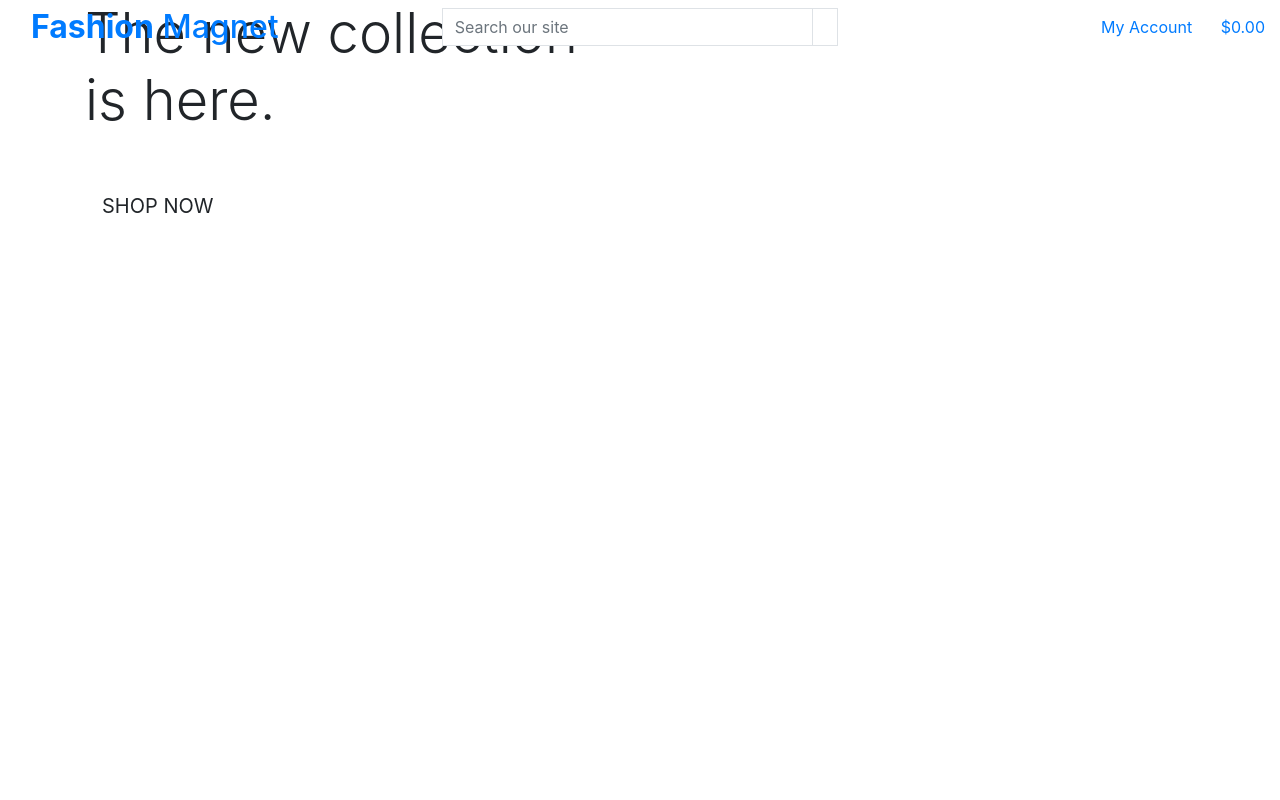
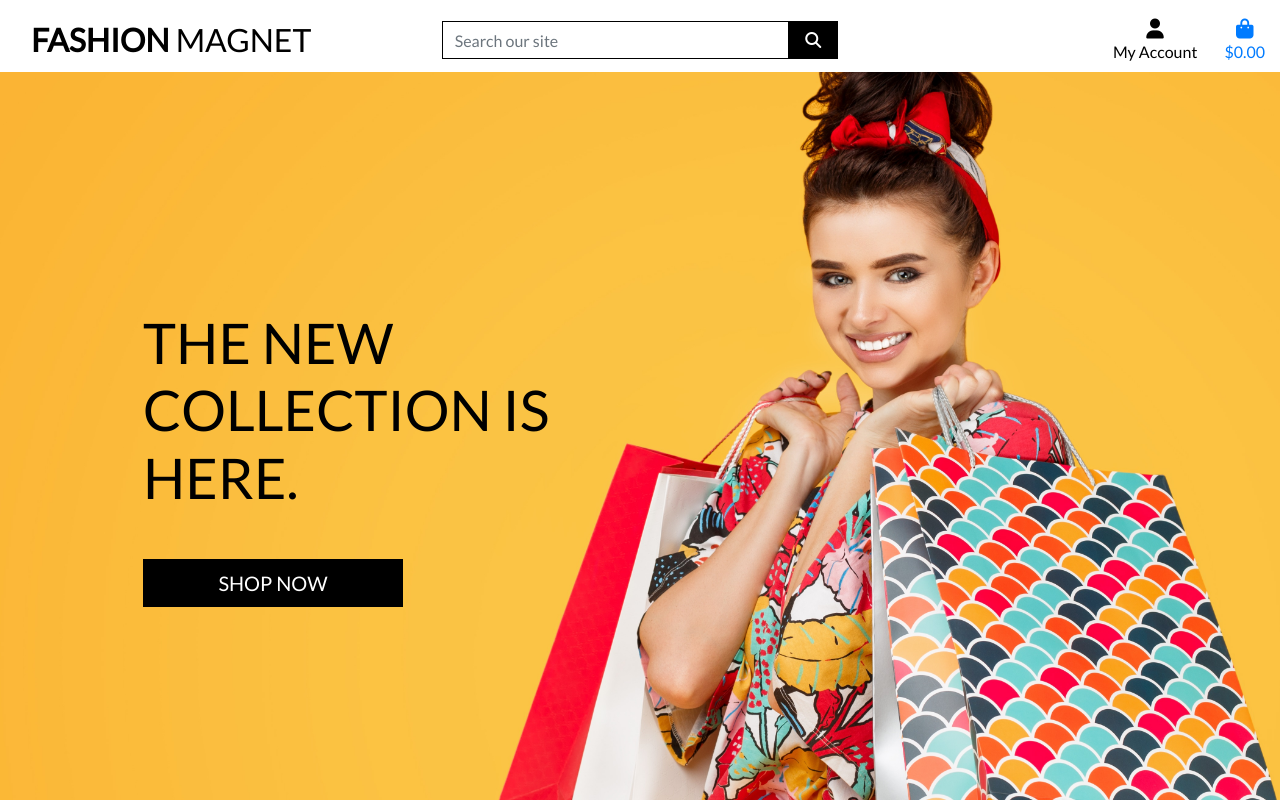
Before and after one commit to codewithmaik/fashion-magnet, a Django app: page / in a window 1280 px wide. Run offline with Django 3.2, Linux system fonts and the light colour scheme; some libraries are stand-ins or nearby versions.

Commit message:
Edit homepage
Add styles to homepage and configured settings and urls file for rooting.

```diff
--- a/fashion_magnet/settings.py
+++ b/fashion_magnet/settings.py
@@ -172,6 +172,11 @@ USE_TZ = True
 # https://docs.djangoproject.com/en/3.2/howto/static-files/
 
 STATIC_URL = '/static/'
+STATICFILES_DIRS = (os.path.join(BASE_DIR, 'static'),)
+
+MEDIA_URL = '/media/'
+MEDIA_ROOT = os.path.join(BASE_DIR, 'media')
+
 
 # Default primary key field type
 # https://docs.djangoproject.com/en/3.2/ref/settings/#default-auto-field
--- a/fashion_magnet/urls.py
+++ b/fashion_magnet/urls.py
@@ -15,9 +15,11 @@ Including another URLconf
 """
 from django.contrib import admin
 from django.urls import path, include
+from django.conf import settings
+from django.conf.urls.static import static
 
 urlpatterns = [
     path('admin/', admin.site.urls),
     path('accounts/', include('allauth.urls')),
     path('', include('home.urls'))
-]
+] + static(settings.MEDIA_URL, document_root=settings.MEDIA_ROOT)
--- a/static/css/base.css
+++ b/static/css/base.css
@@ -0,0 +1,81 @@
+html {
+    height: 100%;
+}
+
+body {
+    background: url('/media/homepage_background_cropped.jpg') no-repeat center center fixed;
+    background-size: cover;
+    height: calc(100vh - 164px);
+    color: #555;
+    font-family: 'Lato';
+}
+
+/* Bulma CSS */
+.icon {
+    align-items: center;
+    display: inline-flex;
+    justify-content: center;
+    height: 1.5rem;
+    width: 1.5rem;
+}
+
+.logo-font {
+    text-transform: uppercase;
+}
+
+.main-logo-link {
+    width: fit-content;
+}
+
+.shop-now-button {
+    background: black;
+    color: white;
+    min-width: 260px;
+}
+
+.btn-black {
+    background: black;
+    color: white;
+}
+
+.shop-now-button:hover,
+.shop-now-button:active,
+.shop-now-button:focus,
+.btn-black:hover,
+.btn-black:active,
+.btn-black:focus {
+    background: #222;
+    color: white;
+}
+
+.text-black {
+    color: #000 !important;
+}
+
+.border-black {
+    border: 1px solid black !important;
+}
+
+/* Media Queries */
+
+/* Slightly larger container on x1 screens */
+@media (min-width: 1200px) {
+    .container {
+        max-width: 80%;
+    }
+}
+
+/* Fixed top nav bar only medium and up */
+@media (min-width: 992px) {
+    .fixed-top-desktop-only {
+        position: fixed;
+        top: 0;
+        right: 0;
+        left: 0;
+        z-index: 1030;
+    }
+
+    .header-container {
+        padding-top: 164px;
+    }
+}
--- a/templates/base.html
+++ b/templates/base.html
@@ -16,12 +16,15 @@
   {% block corecss %}
   <link rel="stylesheet" href="https://cdn.jsdelivr.net/npm/bootstrap@4.4.1/dist/css/bootstrap.min.css"
     integrity="sha384-Vkoo8x4CGsO3+Hhxv8T/Q5PaXtkKtu6ug5TOeNV6gBiFeWPGFN9MuhOf23Q9Ifjh" crossorigin="anonymous">
+  <link rel="stylesheet" href="https://fonts.googleapis.com/css?family=Lato&display=swap">
+  <link rel="stylesheet" href="{% static 'css/base.css' %}">
   {% endblock %}
 
   {% block extra_css %}
   {% endblock %}
 
   {% block corejs %}
+  <script src="https://kit.fontawesome.com/6cd9e4370b.js" crossorigin="anonymous"></script>
   <script src="https://cdn.jsdelivr.net/npm/jquery@3.5.1/dist/jquery.min.js"
     integrity="sha256-9/aliU8dGd2tb6OSsuzixeV4y/faTqgFtohetphbbj0=" crossorigin="anonymous"></script>
   <script src="https://cdn.jsdelivr.net/npm/popper.js@1.16.0/dist/umd/popper.min.js"
@@ -40,7 +43,7 @@
 
 <body>
   <header class="container-fluid fixed-top">
-    <div class="row">
+    <div id="top-nav" class="row bg-white pt-lg-2 d-none d-lg-flex">
       <div class="col-12 col-lg-4 my-auto py-1 py-lg-0 text-center text-lg-left">
         <a href="{% url 'home' %}" class="nav-link main-logo-link">
           <h2 class="logo-font text-black my-0">
```
Also changed, not shown: media/homepage_background_cropped.jpg (added).
